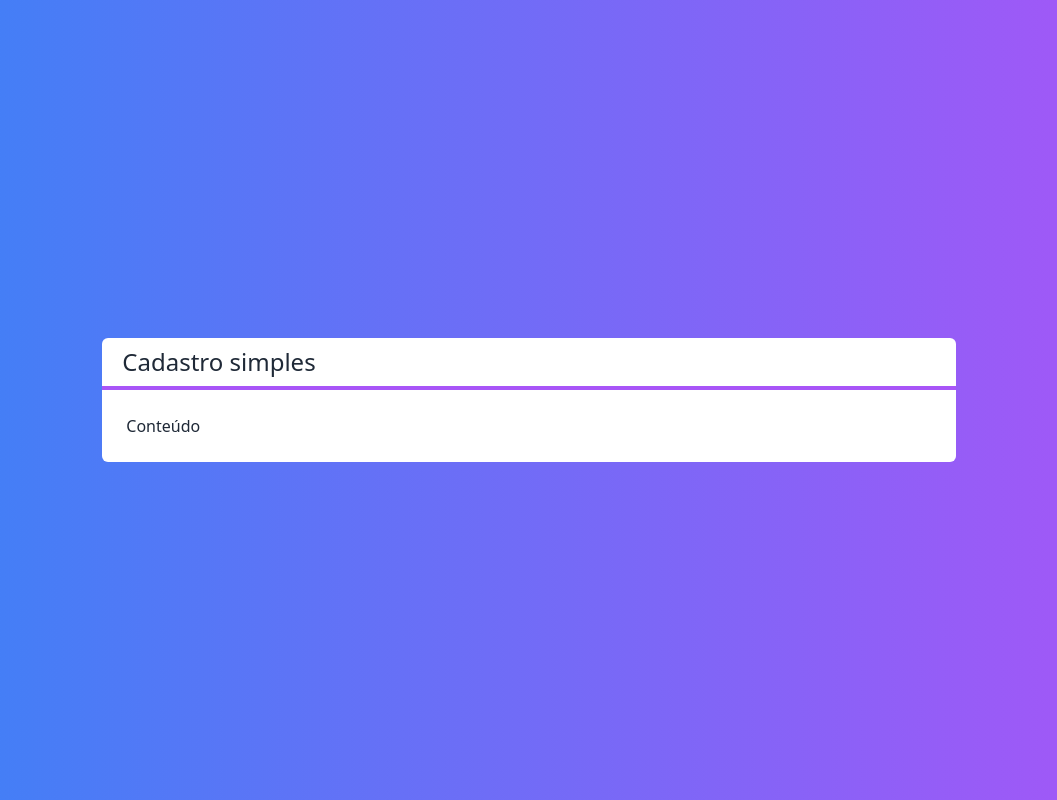
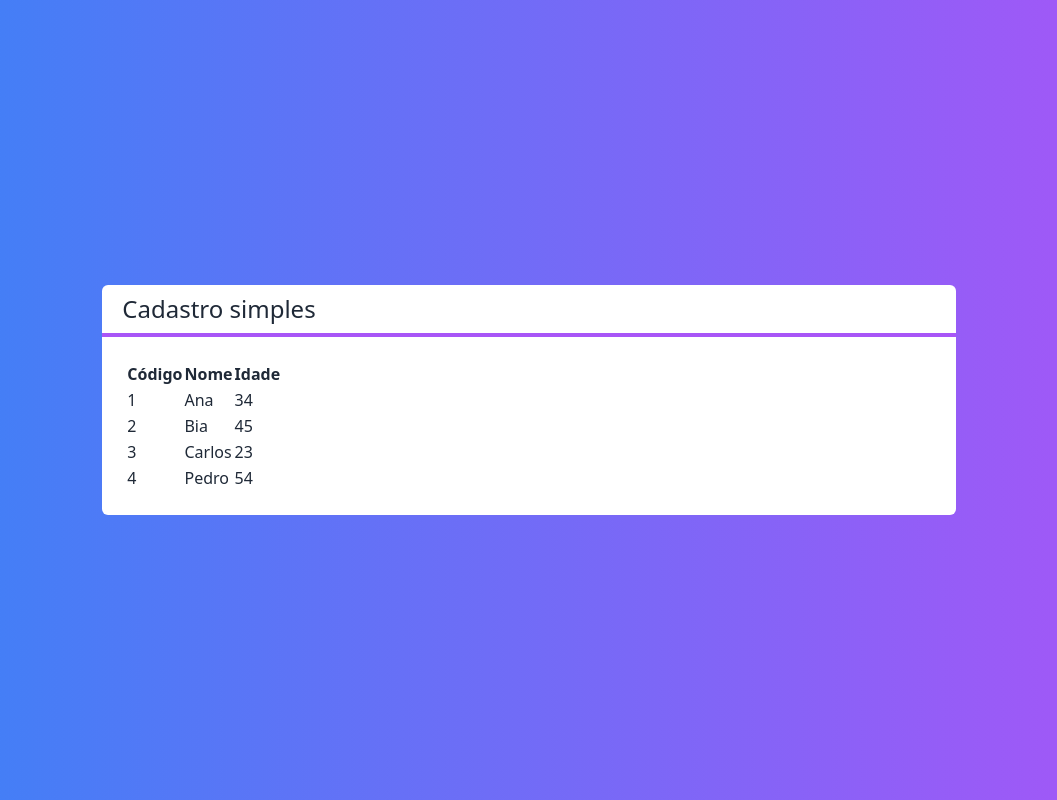
Before and after one commit to Julio-Norberto/crud, a Next.js app: page / in a window 1280 px wide. Shown: the whole page, without its empty margins (111-1168 px from the left). Built offline with nearby package versions, Linux system fonts and the light colour scheme.

Commit message:
configuration functions

```diff
--- /dev/null
+++ b/src/components/Tabela.tsx
@@ -0,0 +1,37 @@
+import Cliente from "../core/Cliente"
+
+interface TabelaProps {
+    clientes: Cliente[]
+}
+
+export default function Tabela(props: TabelaProps) {
+
+    function renderizarCabecalho() {
+        return (
+            <tr>
+                <th>Código</th>
+                <th>Nome</th>
+                <th>Idade</th>
+            </tr>
+        )
+    }
+
+    function renderizarDados() {
+        return props.clientes?.map((cliente, i) => {
+            return (
+                <tr key={cliente.id}>
+                    <td>{cliente.id}</td>
+                    <td>{cliente.nome}</td>
+                    <td>{cliente.idade}</td>
+                </tr>
+            )
+        })
+    }
+
+    return (
+        <table>
+            <thead>{renderizarCabecalho()}</thead>
+            <tbody>{renderizarDados()}</tbody>
+        </table>
+    )
+}
--- a/src/core/Cliente.ts
+++ b/src/core/Cliente.ts
@@ -7,6 +7,10 @@
         this.#nome = nome
         this.#idade = idade
         this.#id = id
+    }
+
+    static vazio() {
+        return new Cliente('', 0)
     }
 
     get id() {
--- a/src/pages/index.tsx
+++ b/src/pages/index.tsx
@@ -1,10 +1,20 @@
 import Layout from "../components/Layout";
+import Tabela from "../components/Tabela";
+import Cliente from "../core/Cliente";
 
 export default function Home() {
+
+  const clientes = [
+    new Cliente('Ana', 34, '1'),
+    new Cliente('Bia', 45, '2'),
+    new Cliente('Carlos', 23, '3'),
+    new Cliente('Pedro', 54, '4'),
+  ]
+
   return (
     <div className="flex justify-center items-center h-screen bg-gradient-to-r from-blue-500 to-purple-500 text-white">
         <Layout titulo="Cadastro simples">
-            <span>Conteúdo</span>
+            <Tabela clientes={clientes} />
         </Layout>
     </div>
   )
```
